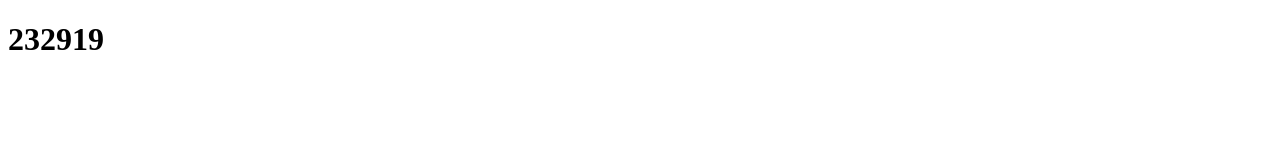
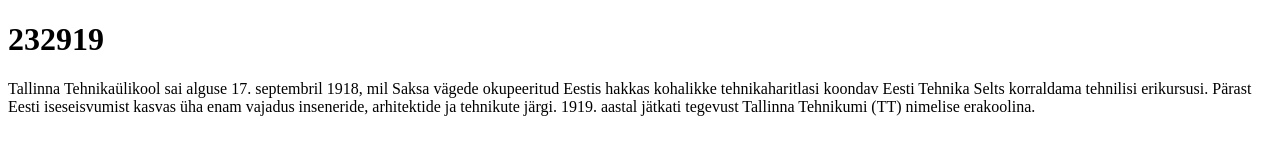
Before and after one commit to ksos123/ksos123.github.io, a plain HTML site: page index.html in a window 1280 px wide. Drawn offline with Linux system fonts and the light colour scheme.

Commit message:
Update index.html

```diff
--- a/index.html
+++ b/index.html
@@ -6,7 +6,7 @@
 <body>
 
 <h1>232919</h1>
-<p></p>
+<p>Tallinna Tehnikaülikool sai alguse 17. septembril 1918, mil Saksa vägede okupeeritud Eestis hakkas kohalikke tehnikaharitlasi koondav Eesti Tehnika Selts korraldama tehnilisi erikursusi. Pärast Eesti iseseisvumist kasvas üha enam vajadus inseneride, arhitektide ja tehnikute järgi. 1919. aastal jätkati tegevust Tallinna Tehnikumi (TT) nimelise erakoolina.</p>
 
 </body>
 </html>
```
